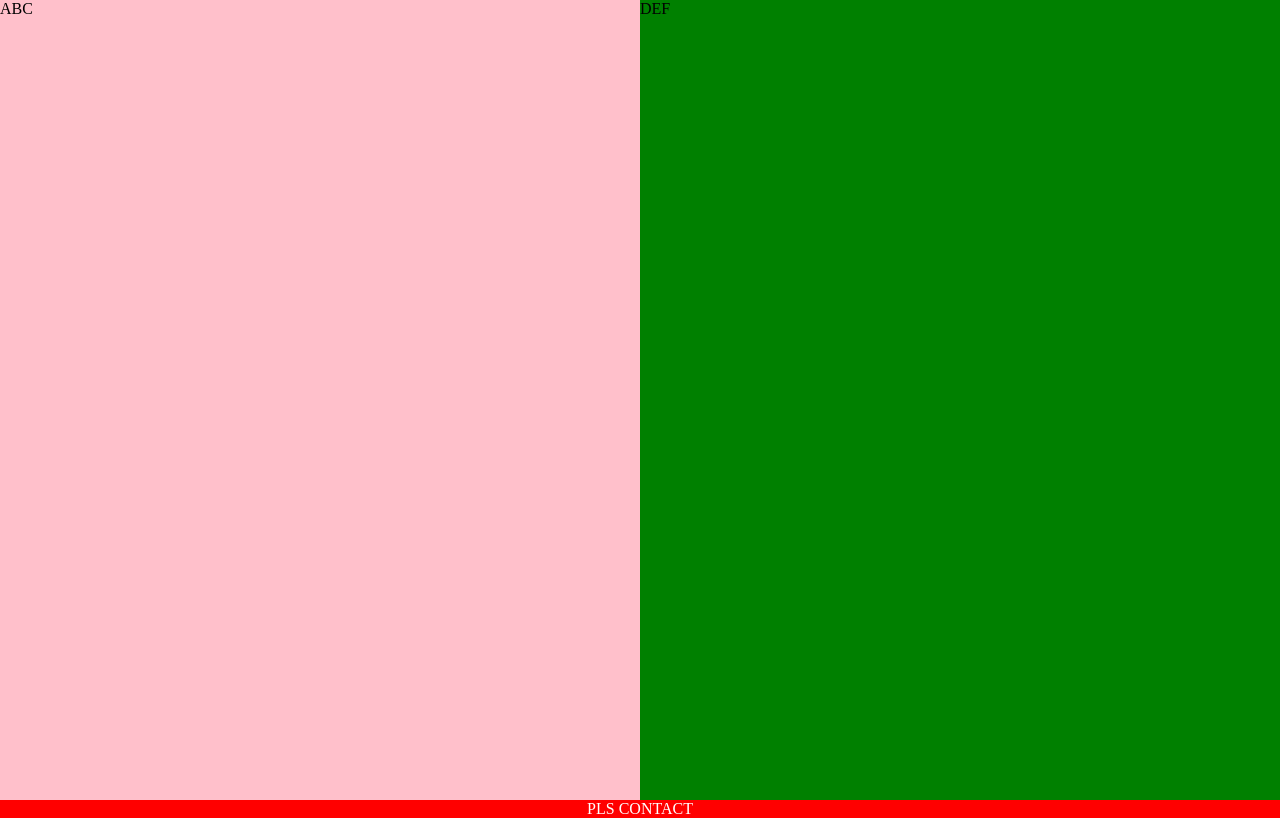
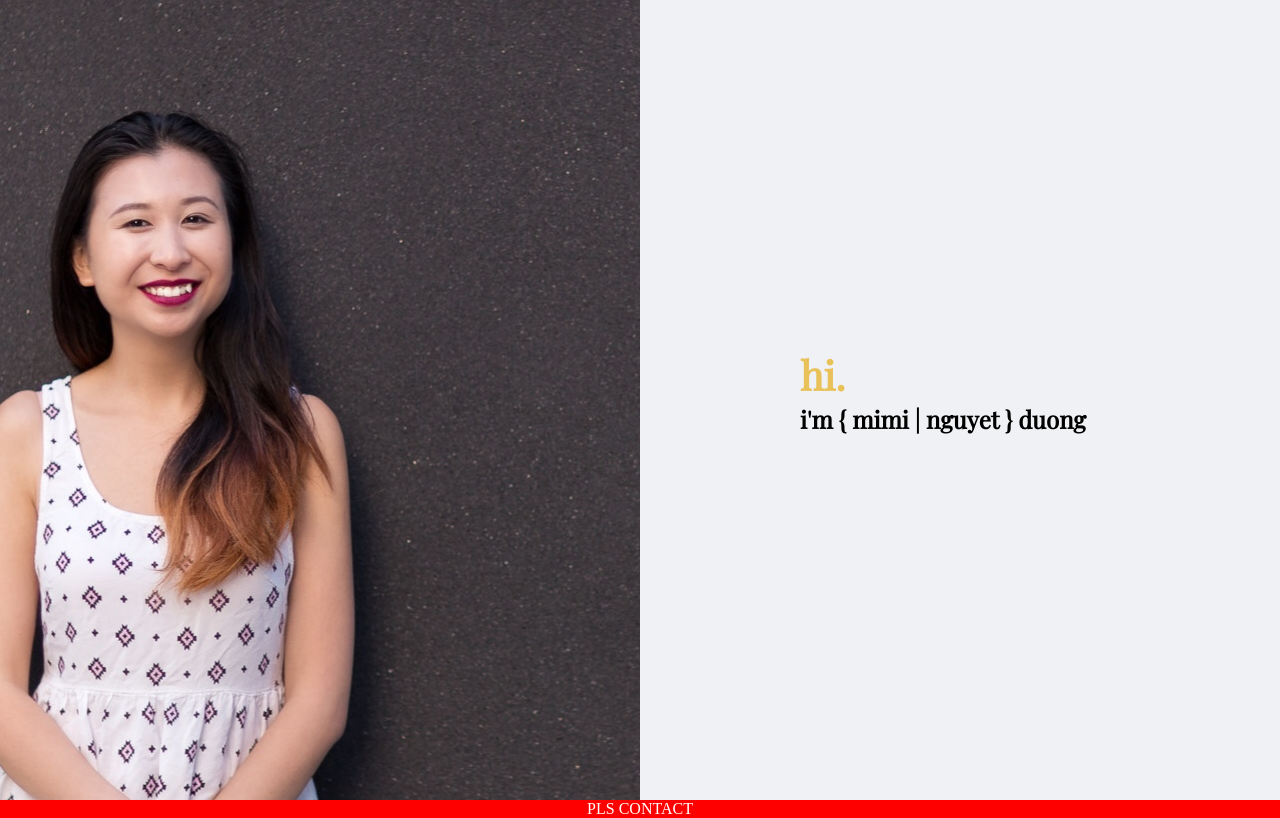
Before and after one commit to NguyetDuong/PersonalWebDev, a plain HTML site: page index.html in a window 1280 px wide. Drawn offline with nearby package versions, Linux system fonts and the light colour scheme.

Commit message:
Floating centered

```diff
--- a/css/style.css
+++ b/css/style.css
@@ -1,27 +1,50 @@
+/* F O N T S */
+@import url('https://fonts.googleapis.com/css?family=Lato|Playfair+Display');
+
+
+/* B O D Y */
 html, body {
     height: 100%;
     margin: 0;
 }
 
 /* H E A D E R - D E T A I L S */
-
 .header-wrapper {
     min-height: 100%;
-    background-color: #ccc;
+    background-color: #fff;
+    font-family: 'Playfair Display', serif;
 }
 
 .header-left {
 	width: 50%;
 	min-height: 100%;
-	background-color: pink;
+    background-color: white;
+    background-image: url("../img/header.jpeg");
+    background-position: top left;
+    background-repeat: no-repeat;
+    background-position: 33%;
 	float: left;
 }
 
 .header-right {
 	width: 50%;
 	min-height: 100%;
-	background-color: green;
 	float: right;
+    background-color: #f0f1f5;
+    display: flex;
+    align-items: center;
+}
+
+.header-right-box {
+    margin: auto;
+    width: 50%;
+
+}
+
+.header-right-box h1 {
+    color: #e8c158;
+    font-size: 30pt;
+    line-height: 5px;
 }
 
 /* F O O T E R - D E T A I L S */
--- a/index.html
+++ b/index.html
@@ -13,8 +13,15 @@
 
 <body>
     <div class="header-wrapper">
-        <div class="header-left">ABC</div>
-        <div class="header-right">DEF</div>
+        <div class="header-left"></div>
+        <div class="header-right">
+            <div class="header-right-box">
+                <h1>hi.</h1>
+                <h2>i'm { mimi | nguyet } duong </h2>
+
+            </div>
+
+        </div>
     </div>
     <div class="footer">
         PLS CONTACT
```
Also changed, not shown: img/header.jpeg (added), img/header_img.jpg (added), img/header_img2.jpg (added).
